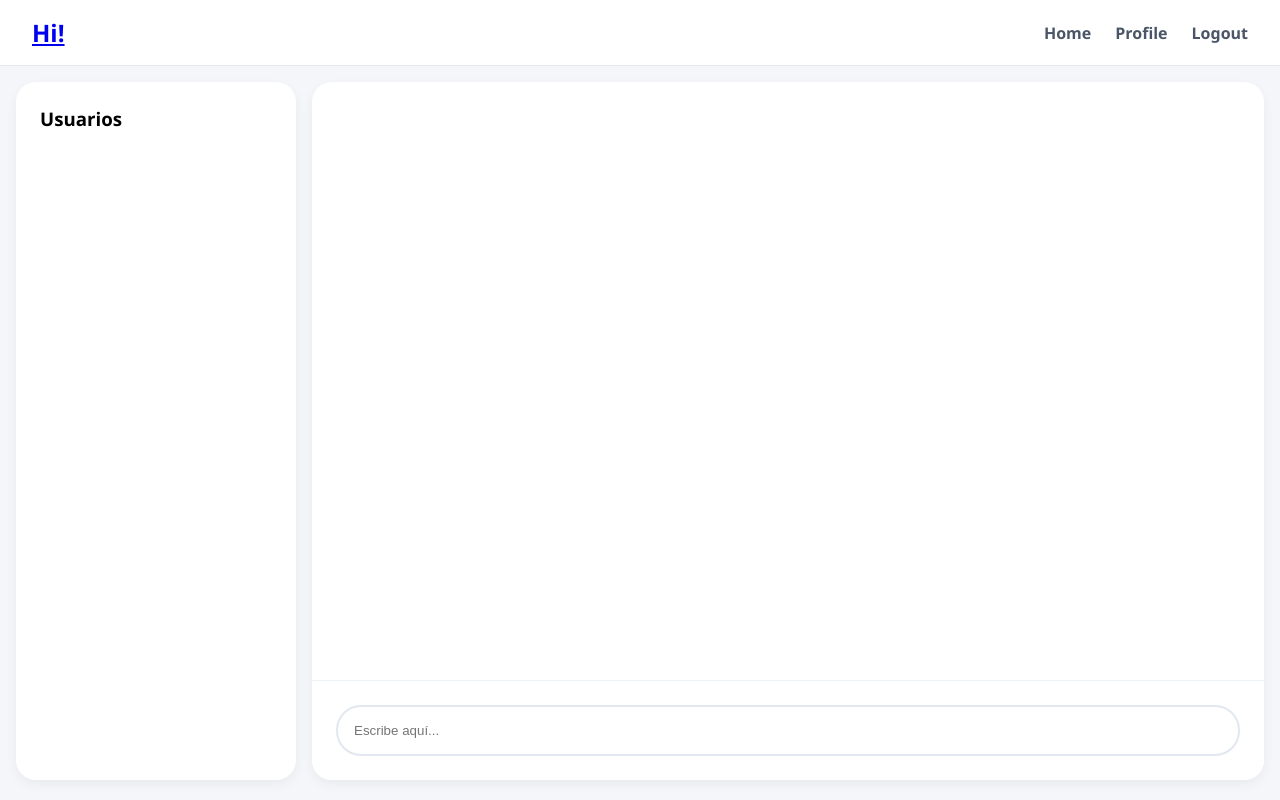
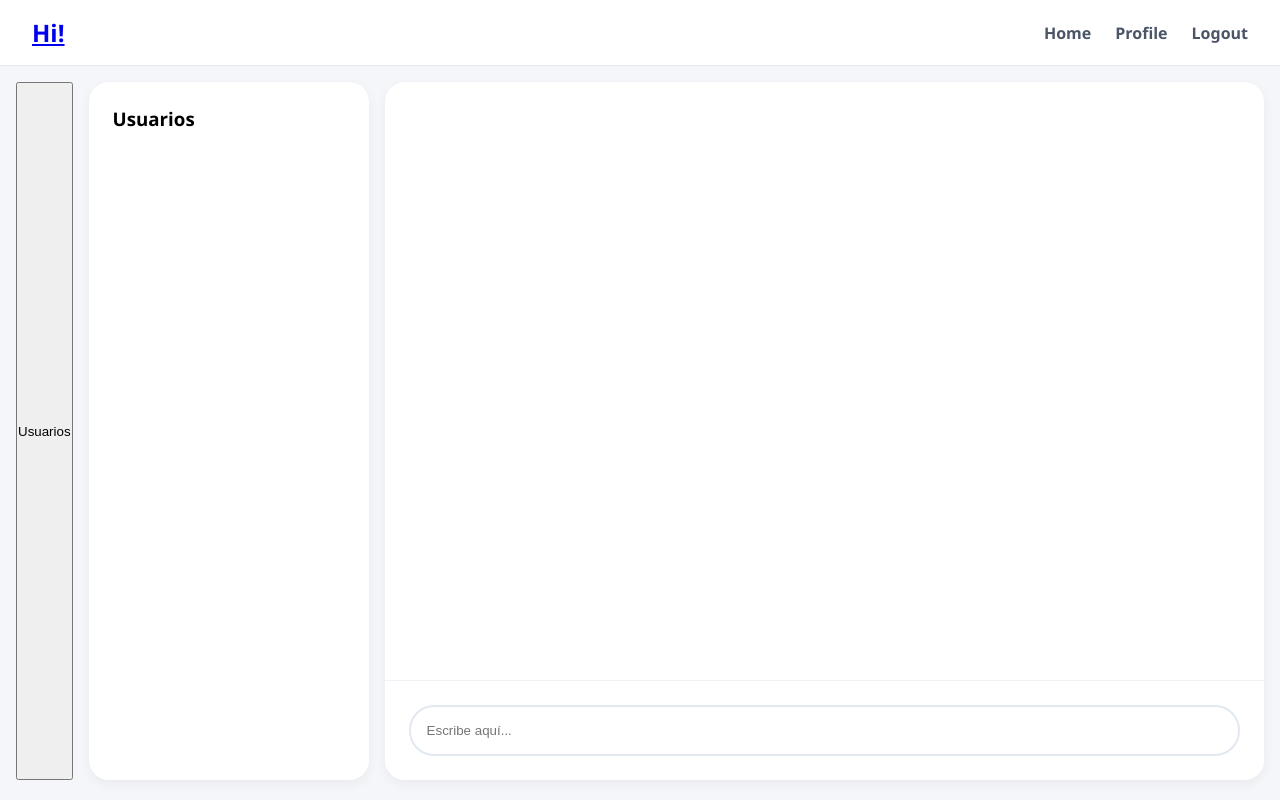
Before and after one commit to steven030/Web_chat, a Flask app: page /chat_user in a window 1280 px wide. Run offline with Flask 3, Linux system fonts and the light colour scheme; the visitor is signed in with stand-in values (Sample User, id 1); data that the repository does not hold is empty; some libraries are stand-ins or nearby versions.

Commit message:
Update Chat__user.html

```diff
--- a/templates/Chat__user.html
+++ b/templates/Chat__user.html
@@ -3,6 +3,7 @@
 {% from 'macro.html' import renderform %}
 
 <div id="chat-page-wrapper">
+    <button id="toggle-users" onclick="toggleUsers()">Usuarios</button>
     <div id="contact-list">
         <h3>Usuarios</h3>
         <ul>
```
